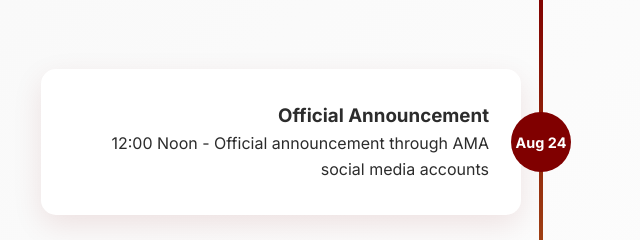
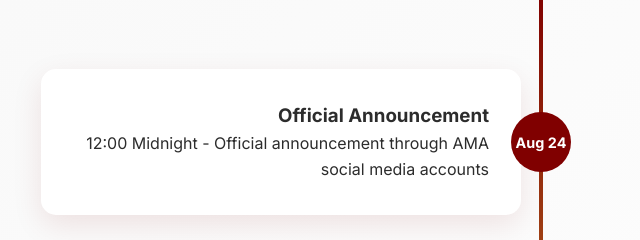
Before and after one commit to gcn00/founders_2025, a plain HTML site: page index.html in a window 1280 px wide. Shown: the part 2600-2840 px from the top of the page, 99-739 px from the left. Drawn offline with nearby package versions, Linux system fonts and the light colour scheme.

Commit message:
update again

```diff
--- a/index.html
+++ b/index.html
@@ -790,7 +790,7 @@
                     <div class="timeline-date">Aug 24</div>
                     <div class="timeline-content-box">
                         <h3>Official Announcement</h3>
-                        <p>12:00 Noon - Official announcement through AMA social media accounts</p>
+                        <p>12:00 Midnight - Official announcement through AMA social media accounts</p>
                     </div>
                 </div>
                 <div class="timeline-item">
```
